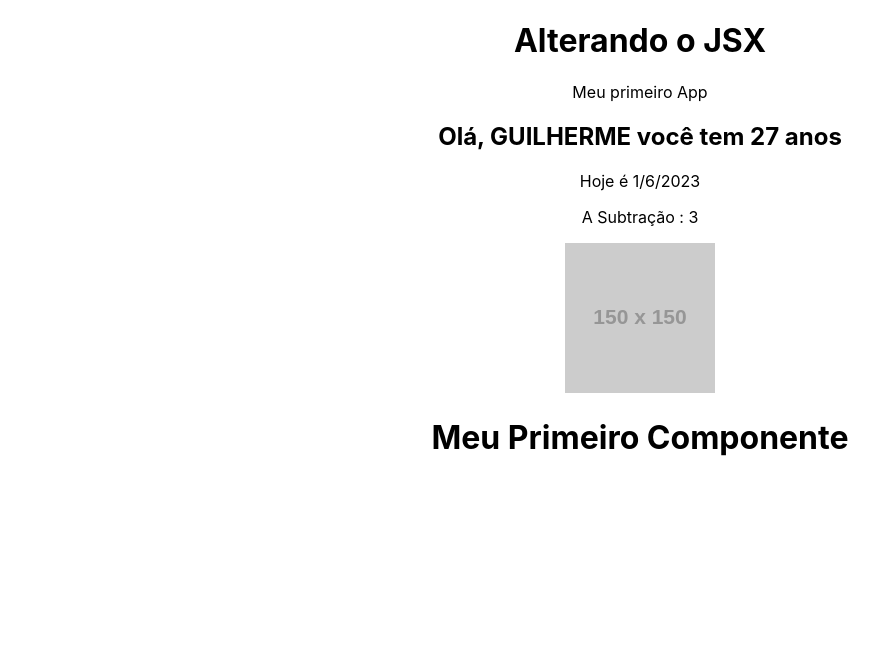
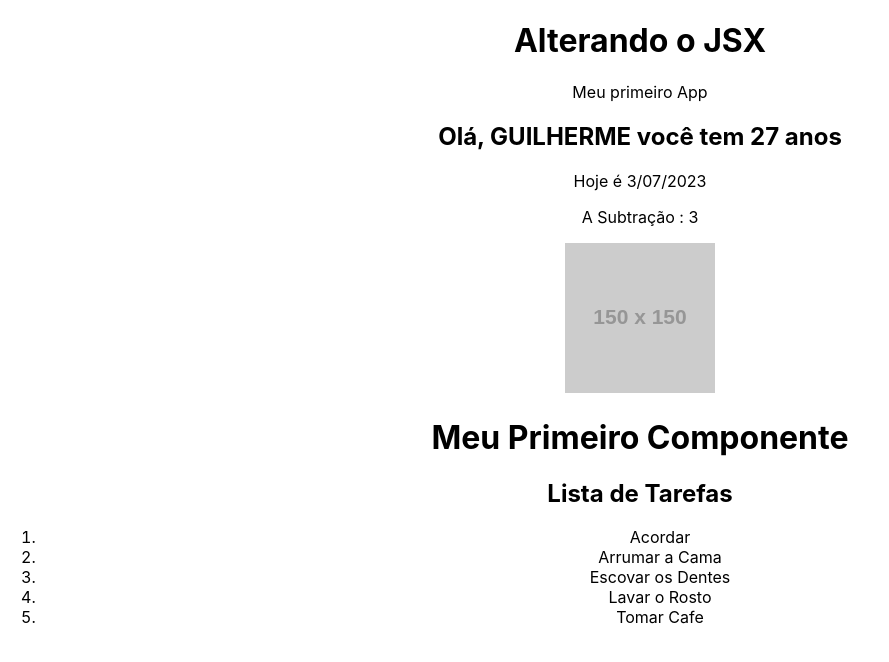
Before and after one commit to Guilsoares/Aulas_Rect, a React (Create React App) app in the folder meu-primeiro-projeto/: page / in a window 1280 px wide. Shown: the top 662 px of the page, without its empty margins (0-889 px from the left). Built offline with nearby package versions, Linux system fonts and the light colour scheme.

Commit message:
Aula de componentes

```diff
--- a/meu-primeiro-projeto/src/App.js
+++ b/meu-primeiro-projeto/src/App.js
@@ -3,10 +3,12 @@ import HelloWorld from './components/HelloWorld';
 
 function App() {
   const name = 'Guilherme'
-  let agora = new Date()
-  let ano = agora.getFullYear()
-  let dia = agora.getDay()
-  let mes = agora.getMonth()
+  let data = new Date()
+  let ano = data.getFullYear()
+  let dia = data.getDate()
+  let mes = data.getMonth()
+  const month = ['01', '02', '03', '04', '05', '06', '07', '08', '09', '10', '11', '12']
+
 
   const newName = name.toUpperCase()
 
@@ -23,12 +25,11 @@ function App() {
       <h1>Alterando o JSX</h1>
       <p>Meu primeiro App</p>
       <h2>Olá, {newName} você tem {sum(ano,1996)} anos</h2>
-      <p>Hoje é {dia}/{mes}/{ano} </p>
+      <p>Hoje é {dia}/{month[mes]}/{ano} </p>
       <p>A Subtração : {sum(10,7)} </p>
 
       <img src={url} alt="Minha Imagem" />
       <HelloWorld/>
-
     </div>
   );
 }
--- /dev/null
+++ b/meu-primeiro-projeto/src/components/Frases.js
@@ -0,0 +1,17 @@
+function Frases(){
+    return (
+        <div>
+            <h2>Lista de Tarefas</h2>
+            <ol>
+                <li>Acordar</li>
+                <li>Arrumar a Cama</li>
+                <li>Escovar os Dentes</li>
+                <li> Lavar o Rosto</li>
+                <li>Tomar Cafe</li>
+            </ol>
+        </div>
+
+    )
+}
+
+export default Frases;
--- a/meu-primeiro-projeto/src/components/HelloWorld.js
+++ b/meu-primeiro-projeto/src/components/HelloWorld.js
@@ -1,8 +1,12 @@
+import Frases from "./Frases";
+
+
 function HelloWorld(){
 
     return (
         <div>
             <h1>Meu Primeiro Componente</h1>
+            <Frases/>
         </div>
     )
 
```
